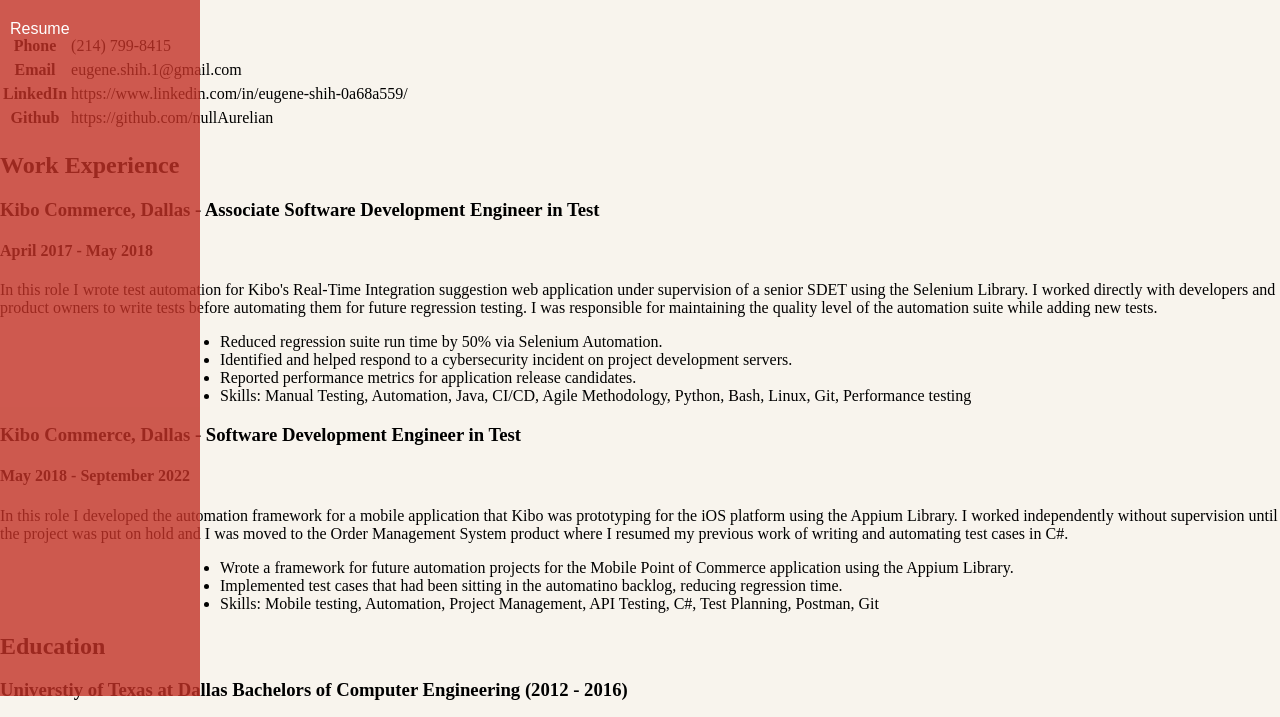
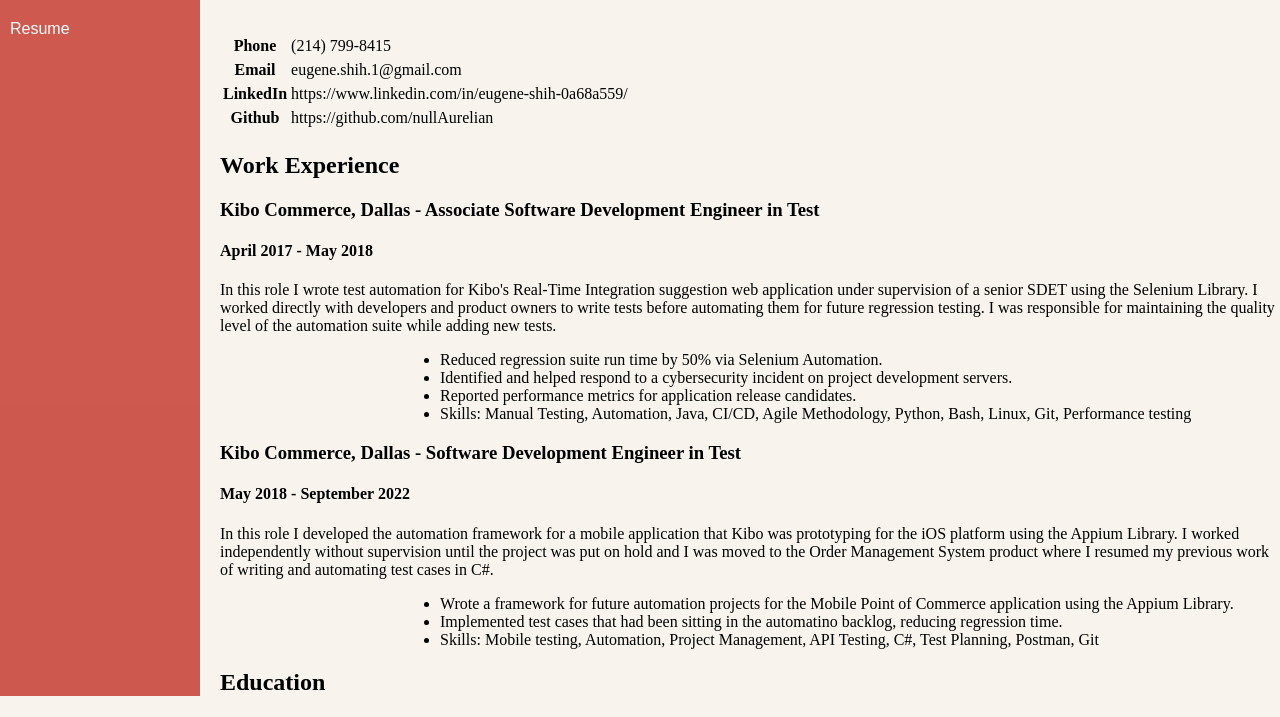
Before and after one commit to nullAurelian/scribble-pad, a website: page resume.html in a window 1280 px wide. Shown: the part 104-821 px from the top of the page. Drawn offline with Linux system fonts and the light colour scheme.

Commit message:
fix overlap

```diff
--- a/resume.html
+++ b/resume.html
@@ -15,6 +15,7 @@
     <a href="https://nullaurelian.github.io/scribble-pad/links">Links</a>
     <a href="https://nullaurelian.github.io/scribble-pad/resume">Resume</a>
   </div>
+<div class="content">
 <h1>Eugene Shih</h1>
 <table>
 <tr>
@@ -70,5 +71,6 @@
 <ul>
 <li>Online Resume</li>
 </ul>
+</div>
 </body>
 </html>
--- a/scribble-pad_style.css
+++ b/scribble-pad_style.css
@@ -41,7 +41,7 @@
   color: black;
 }
 .content {
-  margin-left: 150px;
+  margin-left: 200px;
   padding-left: 20px;
 }
 ul {
```
